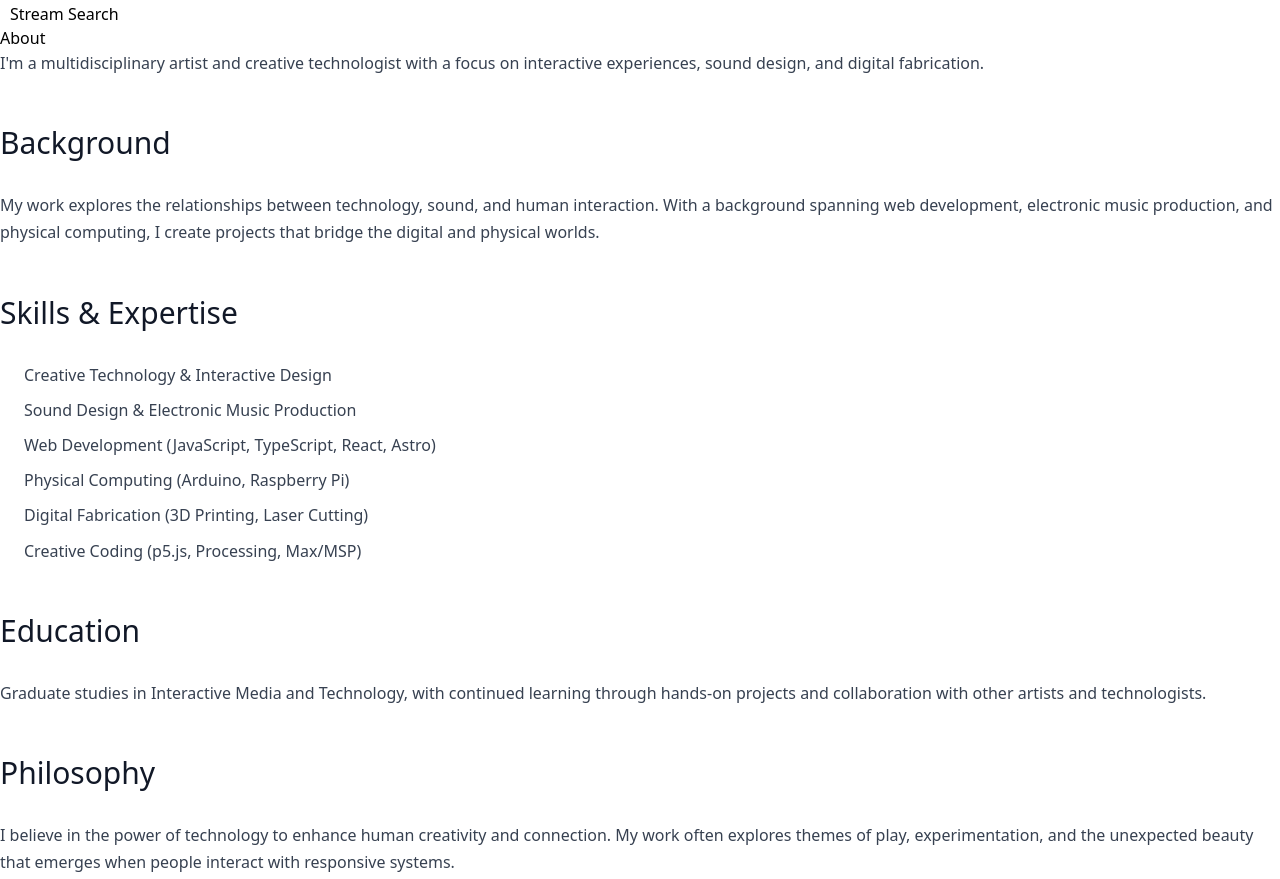
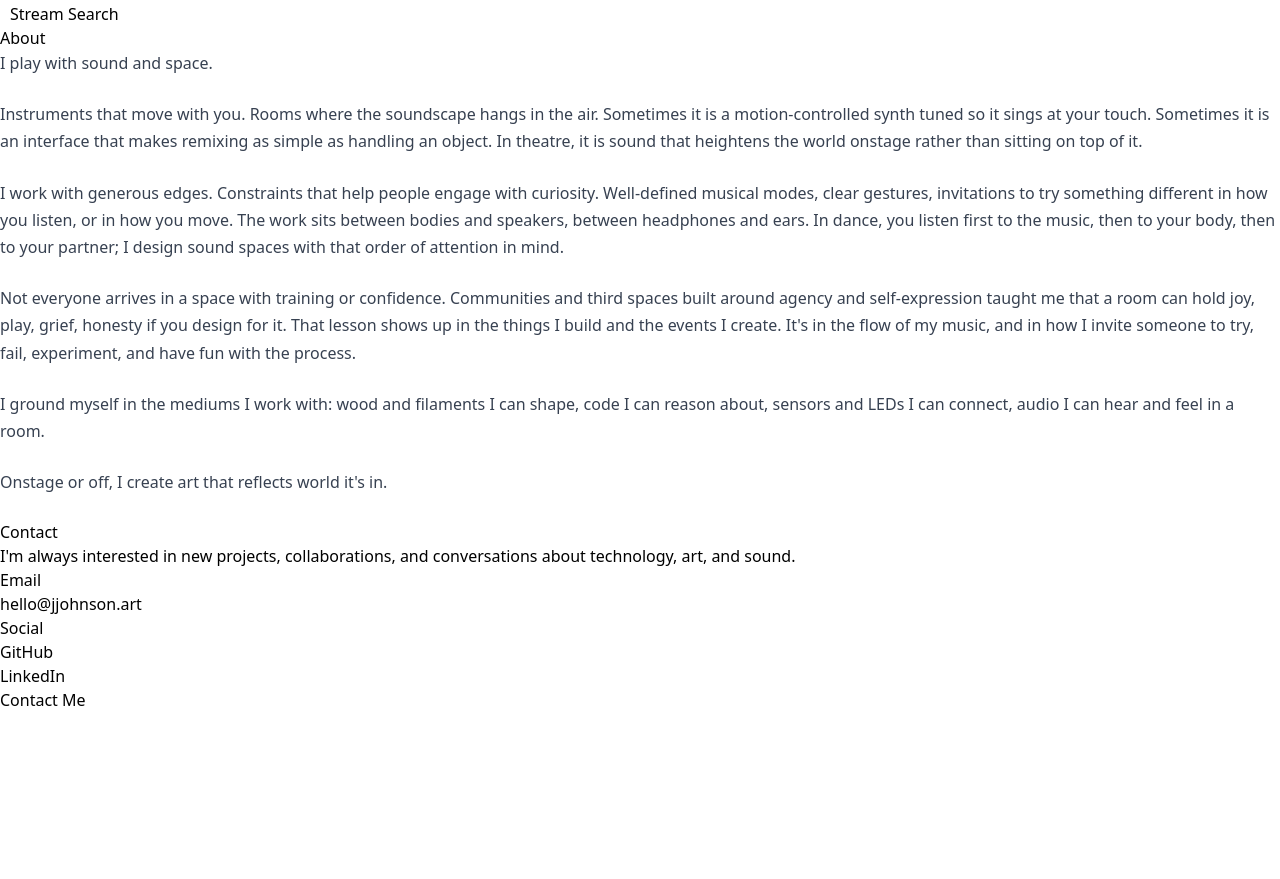
Before and after one commit to justinjohnso/justintime.art, an Astro site: page /about in a window 1280 px wide. Shown: the part 1126-2005 px from the top of the page. Built offline with nearby package versions, Linux system fonts and the light colour scheme; Astro itself is replaced by a stand-in of ours.

Commit message:
update about content, align hero sections, remove back button
- Replace About page content with new text about sound and space work
- Change hero sections to top-align content (items-start) with gap-2 spacing
- Update hero image styling to use aspect-[4/3] for consistency
- Remove "Back to all projects" button from project pages

```diff
--- a/src/pages/about.astro
+++ b/src/pages/about.astro
@@ -22,39 +22,28 @@
         <h1 class="text-3xl md:text-4xl font-light mb-8">About</h1>
 
         <div class="prose prose-lg max-w-none">
-          <p class="text-xl text-gray-600 mb-8">
-            I'm a multidisciplinary artist and creative technologist with a focus on interactive
-            experiences, sound design, and digital fabrication.
+          <p class="text-lg leading-relaxed mb-6">
+            I play with sound and space.
           </p>
 
-          <h2>Background</h2>
-          <p>
-            My work explores the relationships between technology, sound, and human interaction.
-            With a background spanning web development, electronic music production, and physical
-            computing, I create projects that bridge the digital and physical worlds.
+          <p class="text-lg leading-relaxed mb-6">
+            Instruments that move with you. Rooms where the soundscape hangs in the air. Sometimes it is a motion‑controlled synth tuned so it sings at your touch. Sometimes it is an interface that makes remixing as simple as handling an object. In theatre, it is sound that heightens the world onstage rather than sitting on top of it.
           </p>
 
-          <h2>Skills & Expertise</h2>
-          <ul>
-            <li>Creative Technology & Interactive Design</li>
-            <li>Sound Design & Electronic Music Production</li>
-            <li>Web Development (JavaScript, TypeScript, React, Astro)</li>
-            <li>Physical Computing (Arduino, Raspberry Pi)</li>
-            <li>Digital Fabrication (3D Printing, Laser Cutting)</li>
-            <li>Creative Coding (p5.js, Processing, Max/MSP)</li>
-          </ul>
-
-          <h2>Education</h2>
-          <p>
-            Graduate studies in Interactive Media and Technology, with continued learning
-            through hands-on projects and collaboration with other artists and technologists.
+          <p class="text-lg leading-relaxed mb-6">
+            I work with generous edges. Constraints that help people engage with curiosity. Well‑defined musical modes, clear gestures, invitations to try something different in how you listen, or in how you move. The work sits between bodies and speakers, between headphones and ears. In dance, you listen first to the music, then to your body, then to your partner; I design sound spaces with that order of attention in mind.
           </p>
 
-          <h2>Philosophy</h2>
-          <p>
-            I believe in the power of technology to enhance human creativity and connection.
-            My work often explores themes of play, experimentation, and the unexpected
-            beauty that emerges when people interact with responsive systems.
+          <p class="text-lg leading-relaxed mb-6">
+            Not everyone arrives in a space with training or confidence. Communities and third spaces built around agency and self‑expression taught me that a room can hold joy, play, grief, honesty if you design for it. That lesson shows up in the things I build and the events I create. It's in the flow of my music, and in how I invite someone to try, fail, experiment, and have fun with the process.
+          </p>
+
+          <p class="text-lg leading-relaxed mb-6">
+            I ground myself in the mediums I work with: wood and filaments I can shape, code I can reason about, sensors and LEDs I can connect, audio I can hear and feel in a room.
+          </p>
+
+          <p class="text-lg leading-relaxed mb-6">
+            Onstage or off, I create art that reflects world it's in.
           </p>
         </div>
 
```
Also changed, not shown: src/pages/projects/[slug].astro (+5 -26 lines), src/components/SidebarNav.astro (line endings or trailing spaces).
